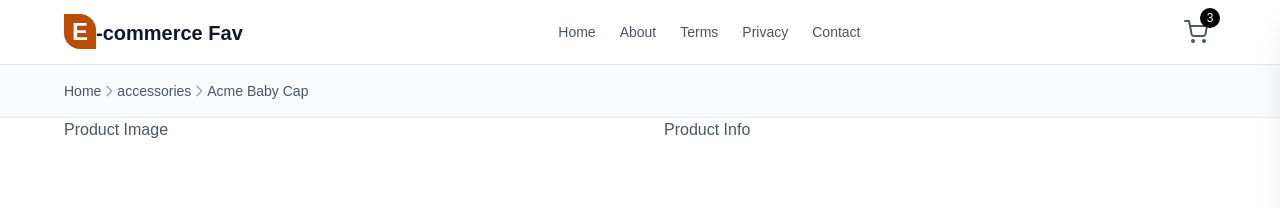
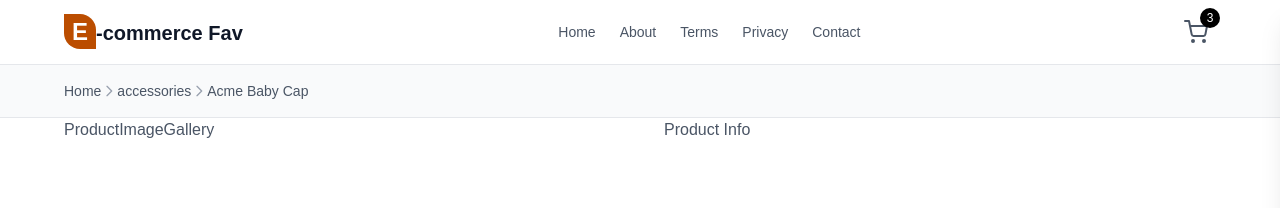
Before and after one commit to rashedujjaman-dev/ecommerce-s, a Next.js app: page /product/acme-baby-cap in a window 1280 px wide. Shown: the top 208 px of the page. Built offline with nearby package versions, Linux system fonts and the light colour scheme.

Commit message:
product image

```diff
--- a/src/app/product/[slug]/page.tsx
+++ b/src/app/product/[slug]/page.tsx
@@ -1,3 +1,4 @@
+import ProductImageGallery from "@/components/ProductImageGallery";
 import { getProductBySlug } from "@/data/products";
 import Link from "next/link";
 import { notFound } from "next/navigation";
@@ -73,7 +74,12 @@ const productDetailPage = async ({ params }: productDetailPageProps) => {
       <div className=" max-w-7xl mx-auto   px-5 md:px-16">
         <div className=" grid gap-12 grid-cols-1 md:grid-cols-2 mb-16">
           {/* product images */}
-          <div>Product Image</div>
+          <div className=" sticky top-8 self-start">
+            <ProductImageGallery
+              images= {product.images || [product.image]}
+              productName={product.name}
+            />
+          </div>
 
           {/* product Info */}
           <div>Product Info</div>
--- /dev/null
+++ b/src/components/ProductImageGallery.tsx
@@ -0,0 +1,15 @@
+import React, { useState } from 'react'
+interface ProductImageGalleryProps {
+  images: string[];
+  productName: string;
+}
+
+
+const ProductImageGallery = ({images, productName}: ProductImageGalleryProps) => {
+  const [] = useState(0);
+  return (
+    <div>ProductImageGallery</div>
+  )
+}
+
+export default ProductImageGallery
```
